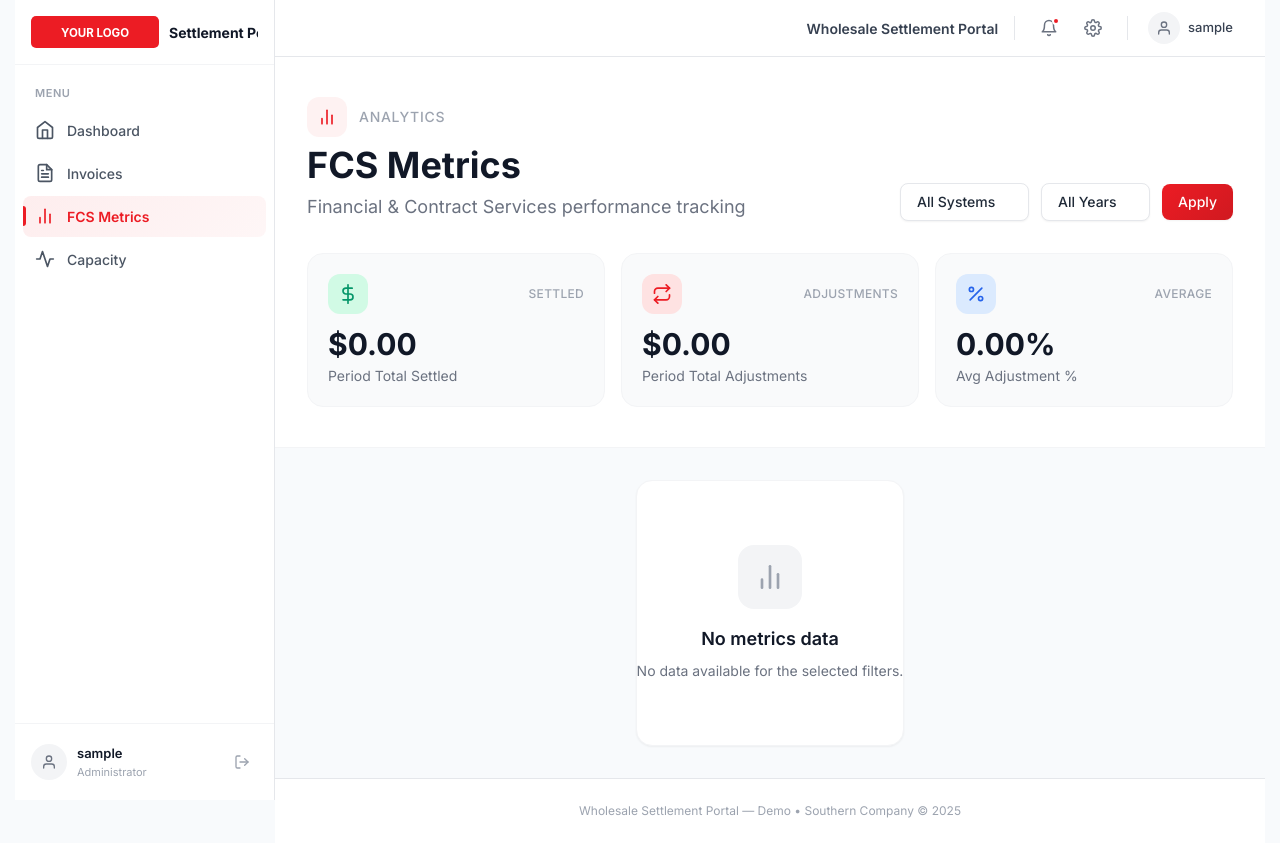
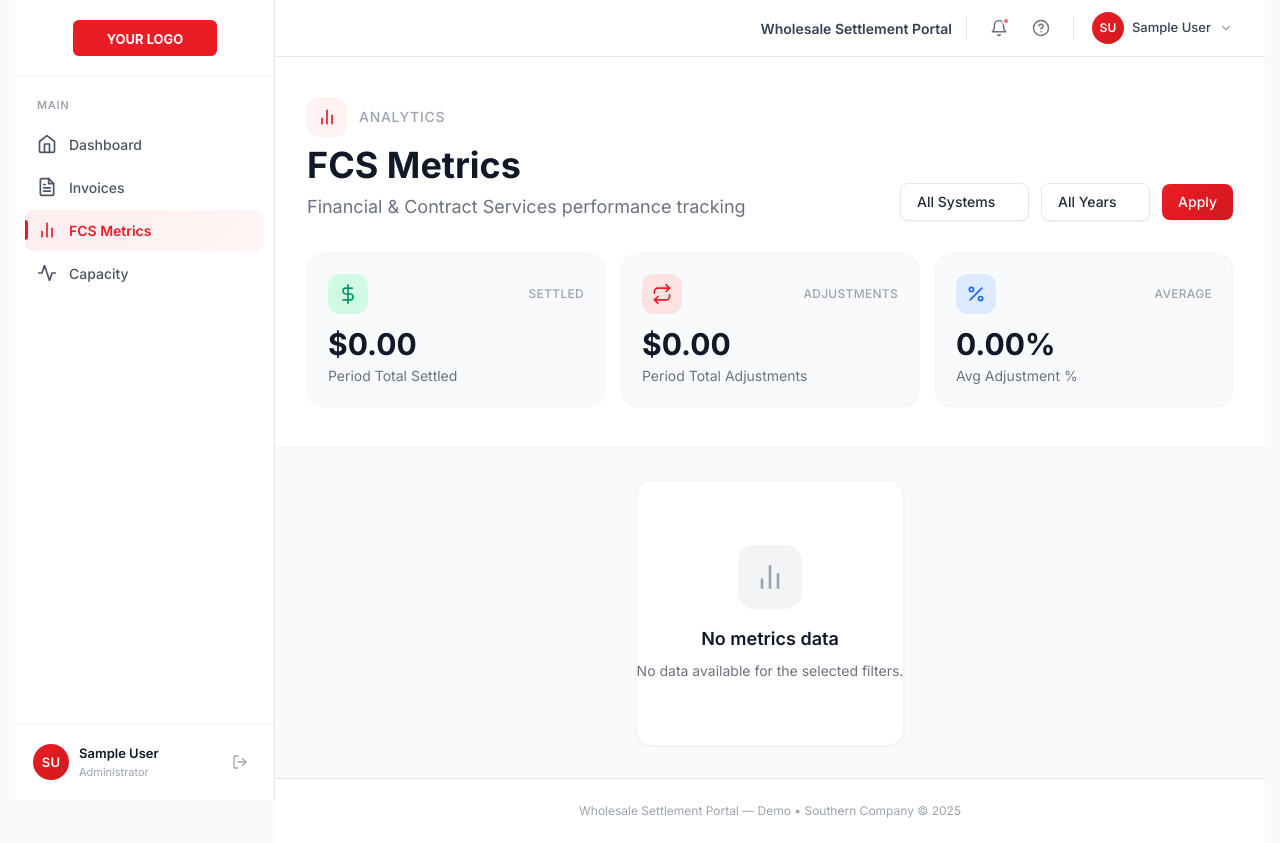
Before and after one commit to jfloyd10/wsp_temp, a Django app: page /metrics/ in a window 1280 px wide. Run offline with Django 5.2, Linux system fonts and the light colour scheme; the visitor is signed in with stand-in values (Sample User, id 1); data that the repository does not hold is empty; some libraries are stand-ins or nearby versions.

Commit message:
Polish sidebar: icon-only header, avatar support, user dropdown
1. Sidebar header: remove "Settlement Portal" text, show only the
   centered company logo (clickable, links to dashboard). Cleaner
   fallback badge with rounded corners when logo SVG fails.

2. Avatar system: both sidebar and topbar avatars now support real
   images via user.profile_image_url — just set the attribute on the
   user object and the <img> renders automatically. Falls back to
   brand-colored initials circle (first+last name initials) when
   no image URL is present.

3. Topbar user dropdown: clicking the user area opens a dropdown
   with name, email, and "Sign out" action. Chevron-down indicator.

4. Polish:
   - Replaced settings icon with help-circle for better UX
   - Notification dot gets a subtle pulse animation
   - Dropdown styling refined: tighter shadow, rounded-12, dividers
   - Sidebar hover states use #f3f4f6 for slightly more contrast
   - Nav label changed from "Menu" to "Main"
   - Topbar tightened padding on small screens
   - Hide chevron on mobile alongside username

https://claude.ai/code/session_013wuArAJn5AqVfkFiuUcCj2

```diff
--- a/portal/static/portal/css/custom.css
+++ b/portal/static/portal/css/custom.css
@@ -22,34 +22,46 @@ html {
     overflow: hidden;
 }
 
-/* Header */
+/* Header — centered logo */
 .sidebar-header {
     display: flex;
     align-items: center;
-    padding: 16px;
+    justify-content: center;
+    padding: 20px 16px;
     border-bottom: 1px solid #f3f4f6;
     min-height: 57px;
 }
 
-.sidebar-logo-area {
+.sidebar-logo-link {
     display: flex;
     align-items: center;
-    gap: 10px;
-    overflow: hidden;
-    white-space: nowrap;
+    justify-content: center;
+    text-decoration: none;
+    transition: opacity 0.15s ease;
+}
+
+.sidebar-logo-link:hover {
+    opacity: 0.8;
 }
 
 .sidebar-logo-img {
-    height: 32px;
+    height: 36px;
     width: auto;
     object-fit: contain;
-    flex-shrink: 0;
 }
 
-.sidebar-brand-text {
-    font-size: 14px;
+.sidebar-logo-fallback {
+    width: 40px;
+    height: 40px;
+    border-radius: 10px;
+    background: #EC1C24;
+    display: flex;
+    align-items: center;
+    justify-content: center;
+    color: #ffffff;
     font-weight: 700;
-    color: #111827;
+    font-size: 15px;
+    letter-spacing: -0.02em;
 }
 
 /* Navigation */
@@ -57,7 +69,7 @@ html {
     flex: 1;
     overflow-y: auto;
     overflow-x: hidden;
-    padding: 12px 8px;
+    padding: 16px 10px;
 }
 
 .sidebar-nav-group {
@@ -70,9 +82,9 @@ html {
     font-size: 11px;
     font-weight: 600;
     text-transform: uppercase;
-    letter-spacing: 0.05em;
+    letter-spacing: 0.06em;
     color: #9ca3af;
-    padding: 8px 12px 6px;
+    padding: 4px 12px 8px;
 }
 
 /* Nav links */
@@ -134,7 +146,7 @@ html {
 /* Sidebar footer / user */
 .sidebar-footer {
     border-top: 1px solid #f3f4f6;
-    padding: 12px 8px;
+    padding: 12px 10px;
 }
 
 .sidebar-user {
@@ -142,25 +154,40 @@ html {
     align-items: center;
     gap: 10px;
     padding: 8px;
-    border-radius: 8px;
+    border-radius: 10px;
     transition: background 0.15s ease;
     overflow: hidden;
 }
 
 .sidebar-user:hover {
-    background: #f9fafb;
+    background: #f3f4f6;
 }
 
 .sidebar-user-avatar {
     width: 36px;
     height: 36px;
     border-radius: 50%;
-    background: #f3f4f6;
+    background: linear-gradient(135deg, #EC1C24 0%, #d01920 100%);
     display: flex;
     align-items: center;
     justify-content: center;
     flex-shrink: 0;
-    color: #6b7280;
+    overflow: hidden;
+}
+
+.sidebar-avatar-img {
+    width: 100%;
+    height: 100%;
+    object-fit: cover;
+    border-radius: 50%;
+}
+
+.sidebar-avatar-initials {
+    font-size: 13px;
+    font-weight: 600;
+    color: #ffffff;
+    line-height: 1;
+    letter-spacing: 0.02em;
 }
 
 .sidebar-user-info {
@@ -249,7 +276,8 @@ html {
 .topbar-right {
     display: flex;
     align-items: center;
-    gap: 8px;
+    gap: 6px;
+    position: relative;
 }
 
 .topbar-title {
@@ -304,28 +338,122 @@ html {
     padding: 4px 8px 4px 4px;
     border-radius: 8px;
     transition: background 0.15s ease;
-    cursor: default;
 }
 
 .topbar-user:hover {
-    background: #f9fafb;
+    background: #f3f4f6;
 }
 
 .topbar-user-avatar {
     width: 32px;
     height: 32px;
     border-radius: 50%;
-    background: #f3f4f6;
+    background: linear-gradient(135deg, #EC1C24 0%, #d01920 100%);
     display: flex;
     align-items: center;
     justify-content: center;
-    color: #6b7280;
+    overflow: hidden;
+    flex-shrink: 0;
+}
+
+.topbar-avatar-img {
+    width: 100%;
+    height: 100%;
+    object-fit: cover;
+    border-radius: 50%;
+}
+
+.topbar-avatar-initials {
+    font-size: 12px;
+    font-weight: 600;
+    color: #ffffff;
+    line-height: 1;
+    letter-spacing: 0.02em;
 }
 
 .topbar-user-name {
     font-size: 13px;
     font-weight: 500;
     color: #374151;
+}
+
+.topbar-user-chevron {
+    width: 14px;
+    height: 14px;
+    color: #9ca3af;
+    transition: transform 0.2s ease;
+}
+
+/* ========== Dropdown ========== */
+
+.dropdown-menu {
+    display: none;
+    position: absolute;
+    right: 0;
+    margin-top: 8px;
+    background: #fff;
+    border-radius: 12px;
+    box-shadow: 0 12px 32px -4px rgba(0, 0, 0, 0.12), 0 4px 8px -2px rgba(0, 0, 0, 0.06);
+    z-index: 50;
+    border: 1px solid #e5e7eb;
+    animation: fadeIn 0.15s ease-out;
+    overflow: hidden;
+}
+
+.dropdown-menu.show {
+    display: block;
+}
+
+.topbar-user-dropdown {
+    top: 100%;
+    right: 0;
+    width: 240px;
+    margin-top: 4px;
+}
+
+.dropdown-header {
+    padding: 12px 16px;
+}
+
+.dropdown-header-name {
+    font-size: 14px;
+    font-weight: 600;
+    color: #111827;
+}
+
+.dropdown-header-email {
+    font-size: 12px;
+    color: #6b7280;
+    margin-top: 2px;
+}
+
+.dropdown-divider {
+    height: 1px;
+    background: #f3f4f6;
+}
+
+.dropdown-item {
+    display: flex;
+    align-items: center;
+    gap: 8px;
+    padding: 10px 16px;
+    font-size: 13px;
+    font-weight: 500;
+    color: #374151;
+    text-decoration: none;
+    transition: background 0.1s ease;
+}
+
+.dropdown-item:hover {
+    background: #f9fafb;
+}
+
+.dropdown-item-danger {
+    color: #EC1C24;
+}
+
+.dropdown-item-danger:hover {
+    background: #fef2f2;
 }
 
 /* ========== Mobile Sidebar Overlay ========== */
--- a/portal/templates/portal/base.html
+++ b/portal/templates/portal/base.html
@@ -48,19 +48,18 @@
     <aside class="sidebar">
         <!-- Logo -->
         <div class="sidebar-header">
-            <div class="sidebar-logo-area">
-                <img src="{% static 'portal/img/logo.svg' %}" alt="Company Logo"
+            <a href="/dashboard/" class="sidebar-logo-link">
+                <img src="{% static 'portal/img/logo.svg' %}" alt="Southern Company"
                      class="sidebar-logo-img"
                      onerror="this.style.display='none'; this.nextElementSibling.style.display='flex';">
-                <div style="display:none;" class="w-9 h-9 rounded-lg bg-brand-500 items-center justify-center text-white font-bold text-sm flex-shrink-0">SC</div>
-                <span class="sidebar-brand-text">Settlement Portal</span>
-            </div>
+                <div style="display:none;" class="sidebar-logo-fallback">SC</div>
+            </a>
         </div>
 
         <!-- Navigation -->
         <nav class="sidebar-nav">
             <div class="sidebar-nav-group">
-                <span class="sidebar-nav-label">Menu</span>
+                <span class="sidebar-nav-label">Main</span>
                 <a href="/dashboard/"
                    class="sidebar-link {% if page == 'dashboard' %}sidebar-link-active{% endif %}">
                     <i data-feather="home" class="sidebar-link-icon"></i>
@@ -88,10 +87,14 @@
         <div class="sidebar-footer">
             <div class="sidebar-user">
                 <div class="sidebar-user-avatar">
-                    <i data-feather="user" class="w-4 h-4"></i>
+                    {% if user.profile_image_url %}
+                        <img src="{{ user.profile_image_url }}" alt="{{ user.get_full_name|default:user.username }}" class="sidebar-avatar-img">
+                    {% else %}
+                        <span class="sidebar-avatar-initials">{{ user.first_name|default:user.username|make_list|first|upper }}{{ user.last_name|make_list|first|upper|default:"" }}</span>
+                    {% endif %}
                 </div>
                 <div class="sidebar-user-info">
-                    <p class="sidebar-user-name">{{ user.username }}</p>
+                    <p class="sidebar-user-name">{{ user.get_full_name|default:user.username }}</p>
                     <p class="sidebar-user-role">Administrator</p>
                 </div>
                 <a href="/logout/" class="sidebar-logout-btn" title="Logout">
@@ -108,17 +111,17 @@
     <div class="main-content">
         <!-- Top Header Bar -->
         <header class="topbar">
-            <!-- Mobile hamburger (shown only on small screens) -->
+            <!-- Mobile hamburger -->
             <button id="mobileMenuBtn" class="topbar-mobile-btn">
                 <i data-feather="menu" class="w-5 h-5"></i>
             </button>
 
-            <!-- Left spacer on desktop to balance the layout -->
+            <!-- Left section -->
             <div class="topbar-left">
                 {% block topbar_left %}{% endblock %}
             </div>
 
-            <!-- Right section: title + icons -->
+            <!-- Right section -->
             <div class="topbar-right">
                 <h1 class="topbar-title">Wholesale Settlement Portal</h1>
                 <div class="topbar-divider"></div>
@@ -126,15 +129,32 @@
                     <i data-feather="bell" class="w-[18px] h-[18px]"></i>
                     <span class="topbar-notification-dot"></span>
                 </button>
-                <button class="topbar-icon-btn" title="Settings">
-                    <i data-feather="settings" class="w-[18px] h-[18px]"></i>
+                <button class="topbar-icon-btn" title="Help">
+                    <i data-feather="help-circle" class="w-[18px] h-[18px]"></i>
                 </button>
                 <div class="topbar-divider"></div>
-                <div class="topbar-user">
+                <div class="topbar-user" id="topbarUserBtn">
                     <div class="topbar-user-avatar">
-                        <i data-feather="user" class="w-4 h-4"></i>
+                        {% if user.profile_image_url %}
+                            <img src="{{ user.profile_image_url }}" alt="{{ user.get_full_name|default:user.username }}" class="topbar-avatar-img">
+                        {% else %}
+                            <span class="topbar-avatar-initials">{{ user.first_name|default:user.username|make_list|first|upper }}{{ user.last_name|make_list|first|upper|default:"" }}</span>
+                        {% endif %}
                     </div>
-                    <span class="topbar-user-name">{{ user.username }}</span>
+                    <span class="topbar-user-name">{{ user.get_full_name|default:user.username }}</span>
+                    <i data-feather="chevron-down" class="topbar-user-chevron"></i>
+                </div>
+                <!-- User dropdown -->
+                <div id="topbarUserDropdown" class="dropdown-menu topbar-user-dropdown">
+                    <div class="dropdown-header">
+                        <p class="dropdown-header-name">{{ user.get_full_name|default:user.username }}</p>
+                        <p class="dropdown-header-email">{{ user.email|default:"admin@southernco.com" }}</p>
+                    </div>
+                    <div class="dropdown-divider"></div>
+                    <a href="/logout/" class="dropdown-item dropdown-item-danger">
+                        <i data-feather="log-out" class="w-4 h-4"></i>
+                        <span>Sign out</span>
+                    </a>
                 </div>
             </div>
         </header>
@@ -174,6 +194,18 @@
         });
     });
 
+    // Topbar user dropdown
+    const topbarUserBtn = document.getElementById('topbarUserBtn');
+    const topbarUserDropdown = document.getElementById('topbarUserDropdown');
+    if (topbarUserBtn) {
+        topbarUserBtn.style.cursor = 'pointer';
+        topbarUserBtn.addEventListener('click', (e) => {
+            e.stopPropagation();
+            topbarUserDropdown.classList.toggle('show');
+        });
+        document.addEventListener('click', () => topbarUserDropdown.classList.remove('show'));
+    }
+
     // Loading overlay
     window.addEventListener('load', () => {
         const lo = document.getElementById('loadingOverlay');
```
Also changed, not shown: other parts of portal/static/portal/css/custom.css (+13 -17 lines).
